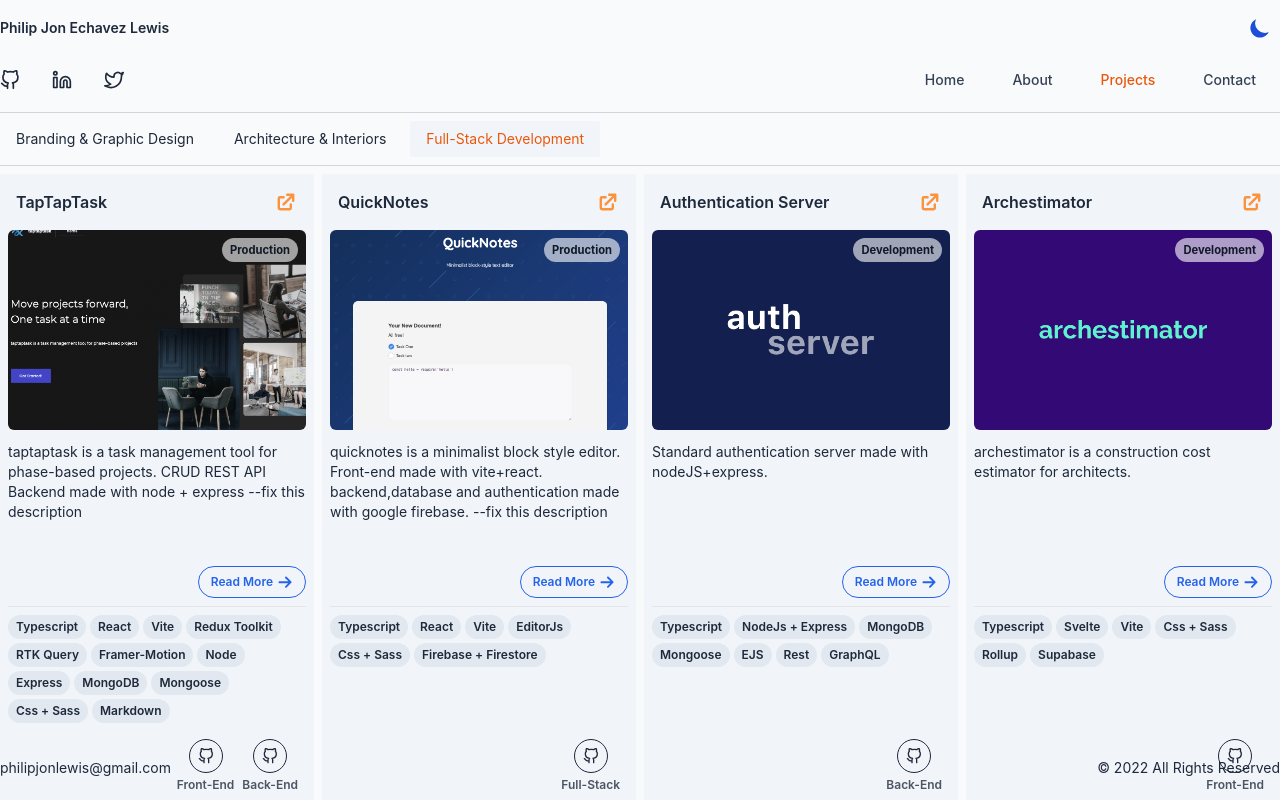
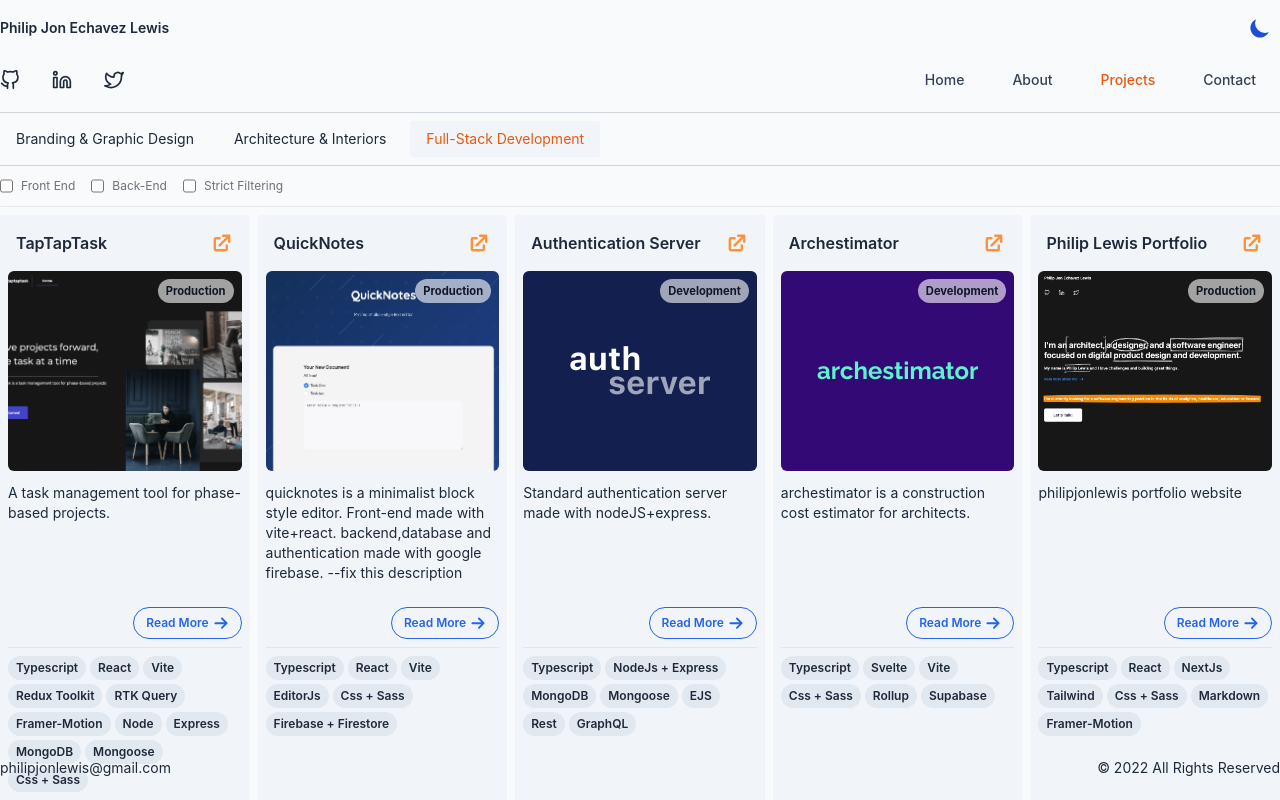
Before and after one commit to philipjonlewis/philipjonlewis.com, a Next.js app: page /projects/fullstack in a window 1280 px wide. Shown: the top 800 px of the page. Built offline with nearby package versions, Linux system fonts and the light colour scheme.

Commit message:
added filter

```diff
--- a/components/carousel/SwiperSlider.tsx
+++ b/components/carousel/SwiperSlider.tsx
@@ -35,9 +35,9 @@ const SwiperSlider = ({ imageList }) => {
               alt="image"
             />
 
-            <div className="description-container">
+            {/* <div className="description-container">
               <p>amazing</p>
-            </div>
+            </div> */}
           </SwiperSlide>
         );
       })}
--- /dev/null
+++ b/components/navigation/UtilitiesNavbar.tsx
@@ -0,0 +1,7 @@
+import React from "react";
+
+const UtilitiesNavbar = () => {
+  return <div className="utilities-navbar-container">UtilitiesNavbar</div>;
+};
+
+export default UtilitiesNavbar;
--- a/db/projects/fullstack/taptaptask.md
+++ b/db/projects/fullstack/taptaptask.md
@@ -1,7 +1,7 @@
 ---
 projectId: 1
 projectName: "TapTapTask"
-projectDescription: "taptaptask is a task management tool for phase-based projects. CRUD REST API Backend made with node + express --fix this description"
+projectDescription: "A task management tool for phase-based projects."
 techStack:
   [
     "Typescript",
@@ -15,9 +15,18 @@ techStack:
     "MongoDB",
     "Mongoose",
     "Css + Sass",
-    "Markdown",
   ]
-features: { current: ["authentication server"], future: ["teams"] }
+features:
+  {
+    current:
+      [
+        "Authentication server",
+        "Phase organizer",
+        "Organize tasks by date",
+        "Lapsed tasks history",
+      ],
+    future: ["Teams", "Batch adjust task deadline", "Project Organizer", "App"],
+  }
 siteLink: "https://www.taptaptask.com"
 imageLink: "/images/projects/fullstack/taptaptask.png"
 gitHubLinks:
--- a/pages/projects/architecture/index.tsx
+++ b/pages/projects/architecture/index.tsx
@@ -5,7 +5,7 @@ import fs from "fs";
 import path from "path";
 import matter from "gray-matter";
 import Link from "next/link";
-
+import UtilitiesNavbar from "../../../components/navigation/UtilitiesNavbar";
 const Architecture = ({ imagePaths }) => {
   const container = {
     hidden: { opacity: 0 },
@@ -15,6 +15,8 @@ const Architecture = ({ imagePaths }) => {
   };
 
   return (
+    <div>
+      <UtilitiesNavbar />
       <div className="archontainer">
         <motion.div
           variants={container}
@@ -42,6 +44,7 @@ const Architecture = ({ imagePaths }) => {
             );
           })}
         </motion.div>
+      </div>
     </div>
   );
 };
--- a/pages/projects/branding/index.tsx
+++ b/pages/projects/branding/index.tsx
@@ -6,7 +6,7 @@ import fs from "fs";
 import path from "path";
 import matter from "gray-matter";
 import Link from "next/link";
-
+import UtilitiesNavbar from "../../../components/navigation/UtilitiesNavbar";
 const Architecture = ({ imagePaths }) => {
   const container = {
     hidden: { opacity: 0 },
@@ -16,6 +16,8 @@ const Architecture = ({ imagePaths }) => {
   };
 
   return (
+    <div>
+      <UtilitiesNavbar />
       <div className="branding-container">
         <motion.div
           variants={container}
@@ -67,6 +69,7 @@ const Architecture = ({ imagePaths }) => {
           })}
         </motion.div>
       </div>
+    </div>
   );
 };
 
--- a/pages/projects/fullstack/index.tsx
+++ b/pages/projects/fullstack/index.tsx
@@ -11,40 +11,144 @@ import fs from "fs";
 import path from "path";
 import type { ProjectContentFormat } from "../../../types/projects/software/softwareProjectTypes";
 import matter from "gray-matter";
+import { FilterIcon, AdjustmentsIcon } from "@heroicons/react/outline";
+import UtilitiesNavbar from "../../../components/navigation/UtilitiesNavbar";
 
 interface ProjectsPageProps {
   projectList: ProjectContentFormat[];
 }
 
 const Projects: NextPage<ProjectsPageProps> = ({ projectList }) => {
-  const container = {
-    hidden: { opacity: 0 },
-    show: {
-      opacity: 1,
-      // transition: {
-      //   staggerChildren: 0.5,
-      // },
-    },
+  const [displayProjectList, setDisplayProjectList] = useState([]);
+  const [filterProperties, setFilterProperties] = useState({
+    frontEnd: false,
+    backEnd: false,
+    strict: false,
+  });
+
+  const { frontEnd, backEnd, strict } = filterProperties;
+
+  const [displayFilterControl, setDisplayFilterControl] = useState(
+    false
+  ) as any;
+
+  useEffect(() => {
+    setDisplayProjectList(projectList);
+  }, []);
+
+  const checkBoxHandler = (e) => {
+    setFilterProperties((state) => {
+      return { ...state, [e.target.name]: e.target.checked };
+    });
   };
 
-  const item = {
-    // hidden: { opacity: 0, y: -50 },
-    show: {
-      opacity: 1,
-      // y: 0,
-      // transition: { type: "spring" },
-    },
-  };
+  useEffect(() => {
+    const filteredList = projectList
+      ?.map((project) => {
+        const { frontEnd, backEnd, strict } = filterProperties;
+        let isFrontEnd = false;
+        let isBackEnd = false;
+
+        project?.frontMatter?.gitHubLinks?.map((link) => {
+          if (link?.name == "Front-End") {
+            isFrontEnd = true;
+          }
+
+          if (link?.name == "Back-End") {
+            isBackEnd = true;
+          }
+
+          if (link?.name == "Full-Stack") {
+            isFrontEnd = true;
+            isBackEnd = true;
+          }
+        });
+
+        // Non Strict
+        if (!strict && frontEnd && isFrontEnd) {
+          return project;
+        }
+        if (!strict && backEnd && isBackEnd) {
+          return project;
+        }
+
+        // Non Strict
+
+        //  Strict
+        if (strict && frontEnd && !isBackEnd && isFrontEnd && !isBackEnd) {
+          return project;
+        }
+        if (strict && backEnd && !frontEnd && isBackEnd && !isFrontEnd) {
+          return project;
+        }
+
+        //  Strict
+      })
+      .filter((el) => {
+        return el !== undefined;
+      });
+
+    if (filteredList.length >= 1) {
+      setDisplayProjectList(filteredList);
+    } else {
+      setDisplayProjectList(projectList);
+    }
+
+    if (filterProperties.frontEnd && filterProperties.backEnd) {
+      setDisplayProjectList(projectList);
+    }
+  }, [filterProperties]);
 
   return (
     <motion.div className="projects-page">
+      {/* <UtilitiesNavbar /> */}
+      <div className="project-utilities-navbar">
+        {/* <p>Filter Options</p> */}
+        <form>
+          <div className="checkbox-container">
+            <input
+              type="checkbox"
+              name="frontEnd"
+              id=""
+              checked={filterProperties.frontEnd}
+              onChange={checkBoxHandler}
+            />
+            <label>Front End</label>
+          </div>
+          <div className="checkbox-container">
+            <input
+              type="checkbox"
+              name="backEnd"
+              id=""
+              checked={filterProperties.backEnd}
+              onChange={checkBoxHandler}
+            />
+            <label>Back-End</label>
+          </div>
+          <div className="checkbox-container">
+            <input
+              type="checkbox"
+              name="strict"
+              id=""
+              checked={filterProperties.strict}
+              onChange={checkBoxHandler}
+            />
+            <label>Strict Filtering</label>
+          </div>
+        </form>
+      </div>
       <motion.div
-        variants={container}
+        variants={{
+          hidden: { opacity: 0 },
+          show: {
+            opacity: 1,
+          },
+        }}
         initial="hidden"
         animate="show"
         className="projects-container"
       >
-        {projectList?.map((project: ProjectContentFormat) => {
+        {displayProjectList?.map((project: ProjectContentFormat) => {
           const {
             projectId,
             projectName,
@@ -57,7 +161,11 @@ const Projects: NextPage<ProjectsPageProps> = ({ projectList }) => {
           } = project.frontMatter;
           return (
             <motion.div
-              variants={item}
+              variants={{
+                show: {
+                  opacity: 1,
+                },
+              }}
               className="project-card"
               key={projectId}
             >
--- a/styles/components/_index.scss
+++ b/styles/components/_index.scss
@@ -1,4 +1,5 @@
 @forward "./carousel/swiperslider";
 @forward "./navigation/navbar";
 @forward "./navigation/projectnavbar";
+@forward "./navigation/utilitiesnavbar";
 @forward "./3D/threejs";
--- /dev/null
+++ b/styles/components/navigation/_utilitiesnavbar.scss
@@ -0,0 +1,3 @@
+.utilities-navbar-container {
+  @apply container mt-2 pt-2 pb-2 mb-2 flex justify-start items-center gap-2  rounded-sm shadow-sm;
+}
--- a/styles/pages/projects/_fullstack.scss
+++ b/styles/pages/projects/_fullstack.scss
@@ -1,5 +1,41 @@
 .projects-page {
   @apply mx-4 sm:mx-0;
+
+  .project-utilities-navbar {
+    @apply container pb-3 pt-1 mb-2 flex flex-col justify-center items-start gap-2  rounded-sm border-b-[1px] dark:border-gray-800;
+
+    p {
+      @apply text-xs;
+    }
+
+    @mixin icon-common {
+      @apply cursor-pointer p-1 rounded-lg;
+      .filter-icon {
+        height: 1.4rem;
+      }
+    }
+
+    .filter-icon-container {
+      @include icon-common;
+      @apply bg-gray-100 text-gray-700 dark:bg-gray-600 dark:text-gray-300;
+    }
+
+    .filter-icon-active {
+      @include icon-common;
+      @apply bg-orange-100 text-orange-400 dark:bg-blue-800 dark:text-blue-200;
+    }
+
+    form {
+      @apply flex gap-4;
+      .checkbox-container {
+        @apply flex;
+
+        label {
+          @apply pl-2 text-xs text-gray-500;
+        }
+      }
+    }
+  }
 
   .projects-container {
     @apply grid
@@ -8,7 +44,7 @@
         sm:grid-cols-2
         md:grid-cols-2
         lg:grid-cols-3
-        xl:grid-cols-4
+        xl:grid-cols-5
         2xl:grid-cols-5
         mb-28
         md:mb-6;
```
Also changed, not shown: pages/projects/fullstack/[postSlug].tsx (+12 -6 lines). Lines whose indentation alone changed are shown as unchanged.
